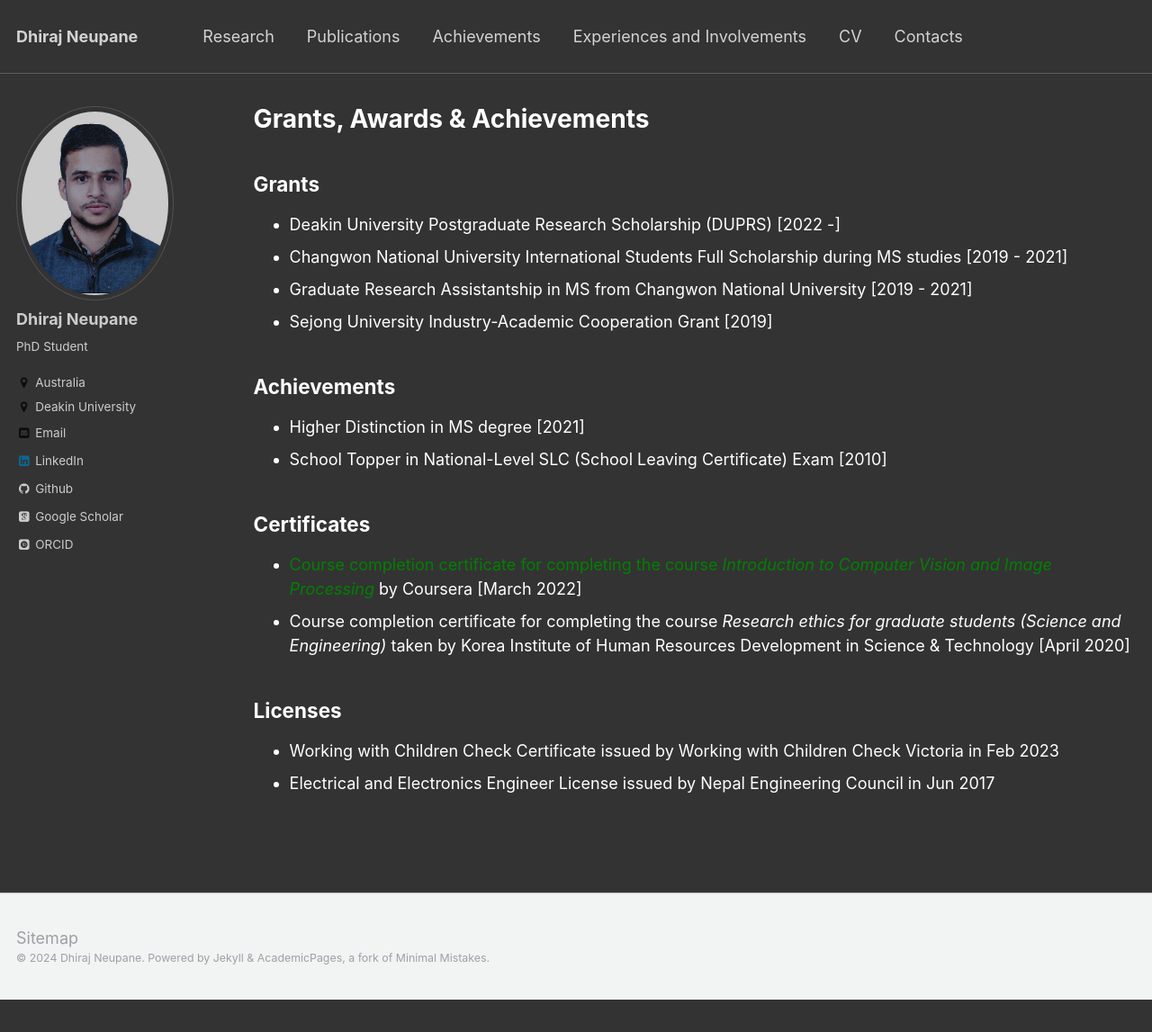
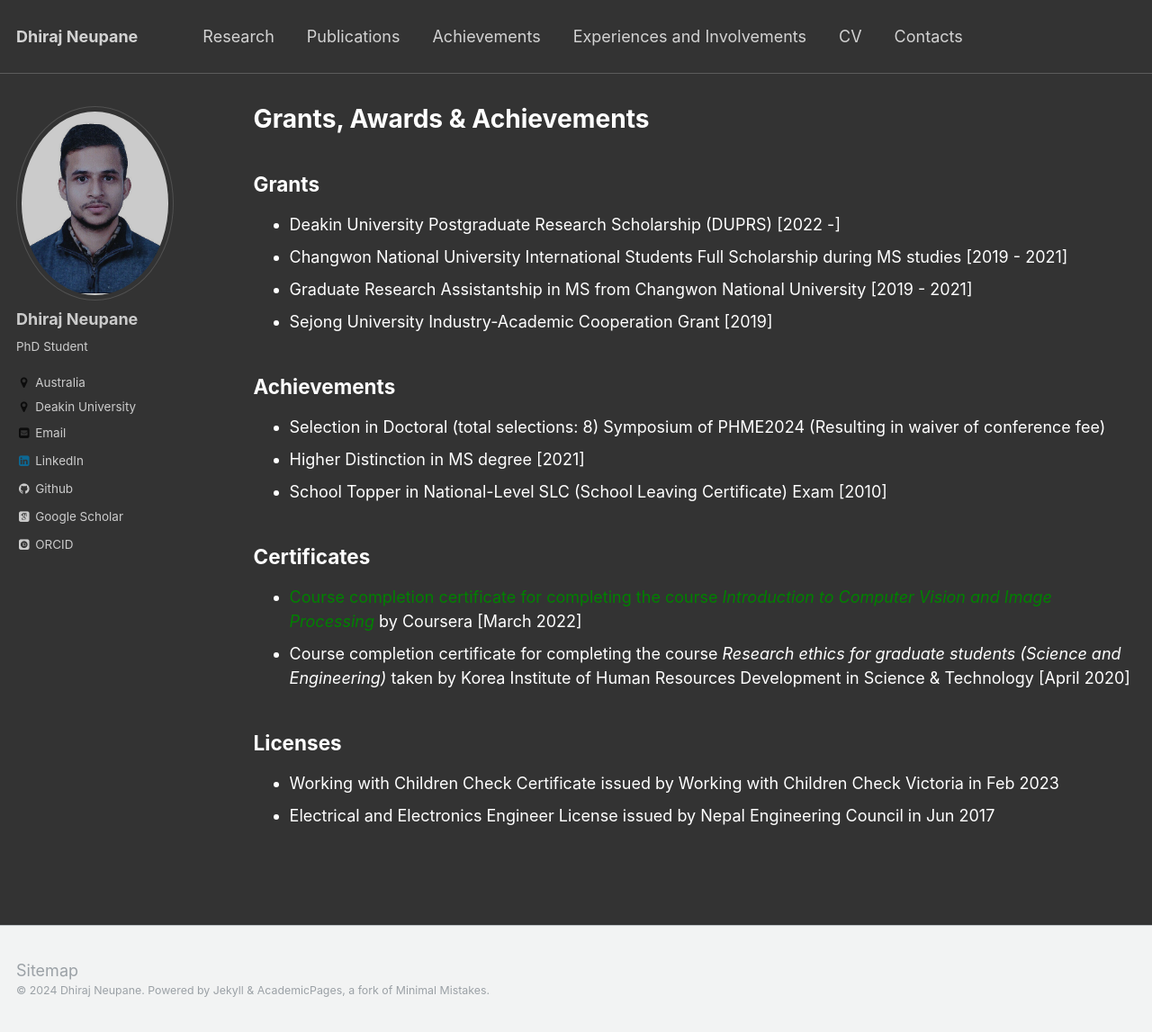
Before and after one commit to dhirajneupane/academicPortfolio, a Jekyll site: the page built from _pages/grants-awards.md, in a window 1280 px wide and 1147 px high. Shown: the whole window at 90% size. Built offline with Jekyll 4.4.1, drawn with Linux system fonts in a browser that asks for light colours; some web fonts are replaced.

Commit message:
Update grants-awards.md

```diff
--- a/_pages/grants-awards.md
+++ b/_pages/grants-awards.md
@@ -13,6 +13,7 @@ redirect_from:
 * Sejong University Industry-Academic Cooperation Grant [2019]
 
 ## Achievements
+* Selection in Doctoral (total selections: 8) Symposium of PHME2024 (Resulting in waiver of conference fee)
 * Higher Distinction in MS degree [2021]
 * School Topper in National-Level SLC (School Leaving Certificate) Exam [2010]
 
```
